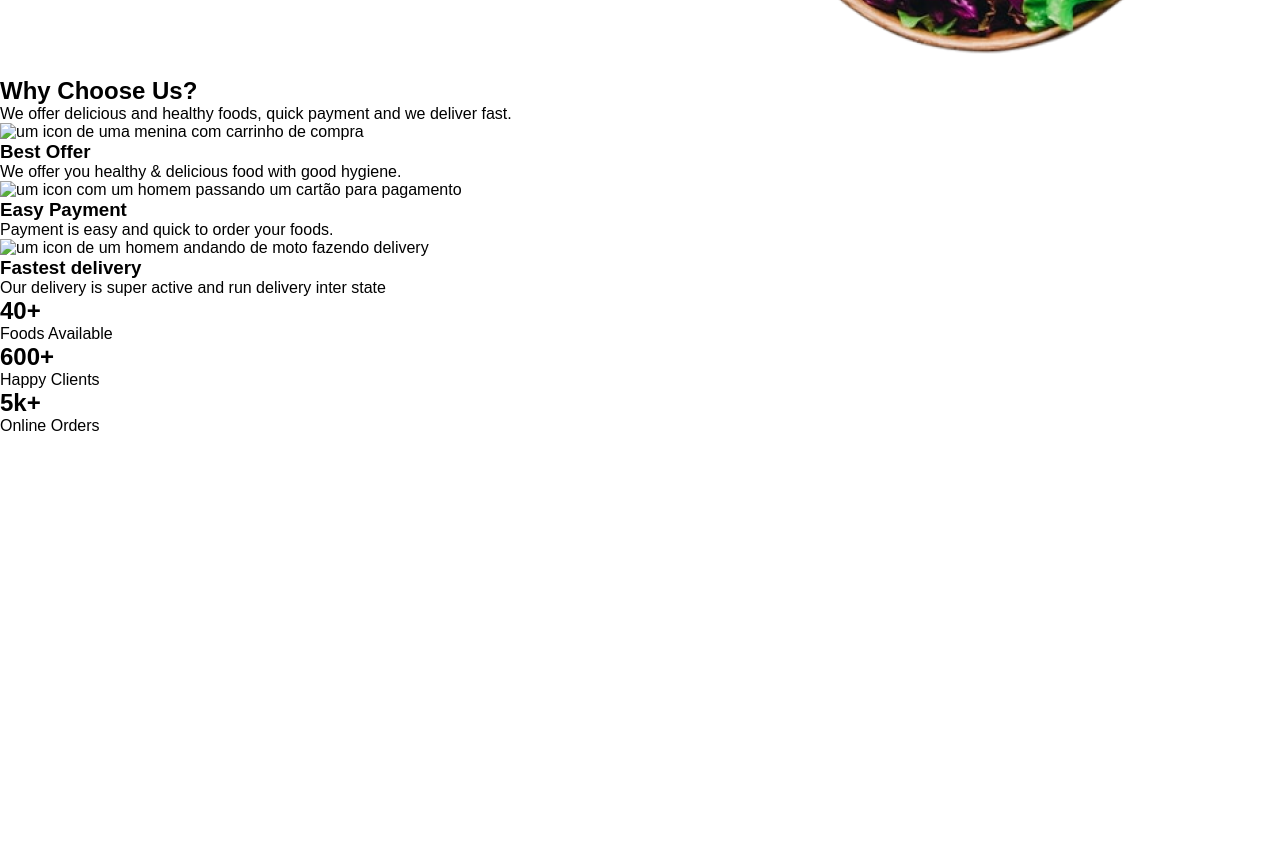
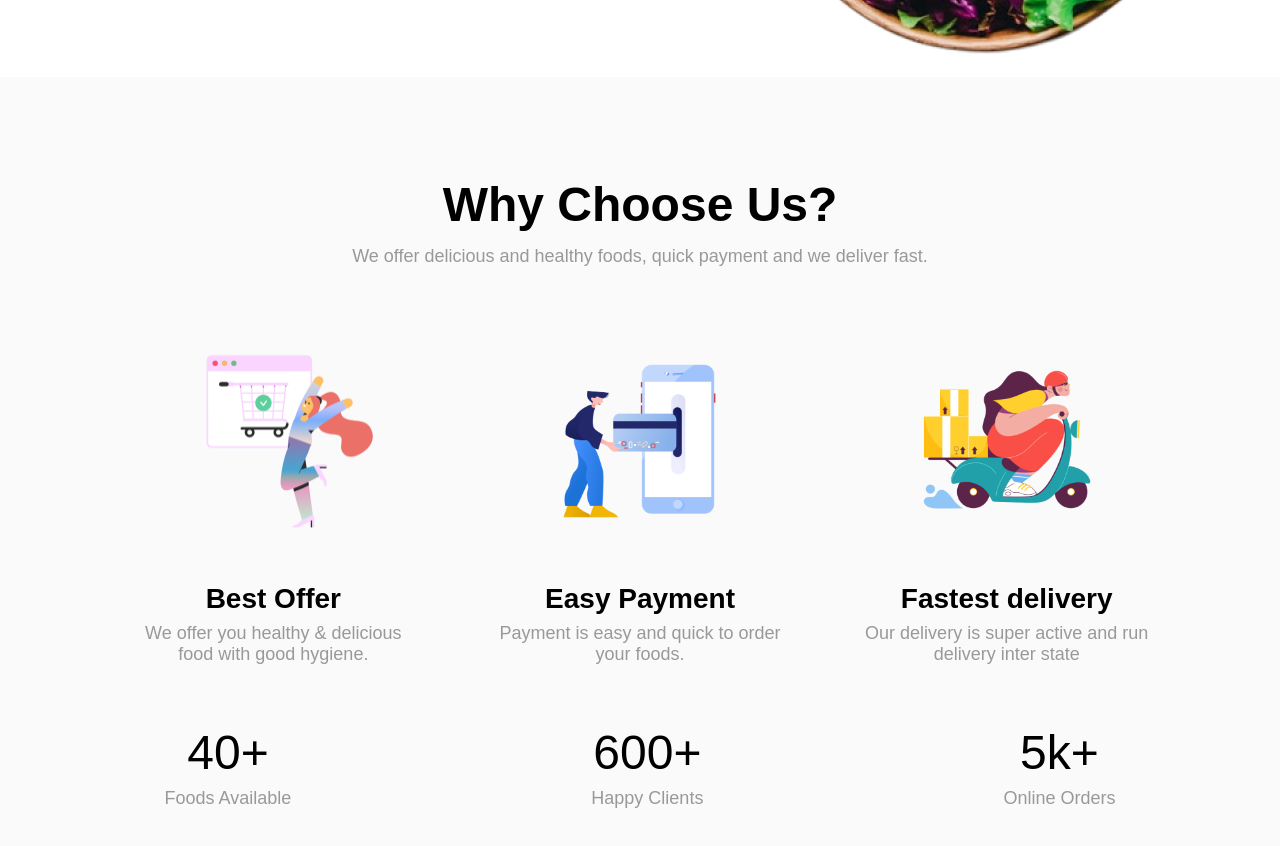
Before and after one commit to itsmsarah/Quick-Food, a plain HTML site: page index.html in a window 1280 px wide. Shown: the part 582-1428 px from the top of the page. Before the commit the page ends 1017 px from the top, so only its background shows below. Drawn offline with Linux system fonts and the light colour scheme.

Commit message:
style:Style why choose us section in style.css

```diff
--- a/src/styles/style.css
+++ b/src/styles/style.css
@@ -83,8 +83,74 @@ main{
     padding: 16px 32px;
 
 }
-
 .img-main{
     width: 651px;
     height: 494px;
 }
+.why-choose-us{
+    background-color: var( --color--white--overlay);
+    padding: 100px;
+}
+.choose-us-title {
+    text-align: center;
+}
+.choose-us-title h2{
+    margin-bottom: 14px;
+    font-weight:bold;
+    font-size: var(--font--size--h2);
+}
+.choose-us-title p{
+  color: var( --color--neutral--grey);
+  font-size: var(--font--size--p);
+}
+.img-why-choose-us{
+    height: 216px;
+    width: 216px;
+}
+.article-choose-us{
+    width: 400px;
+    display: flex;
+    flex-direction: column;
+    align-items: center;
+}
+.article-choose-us img{
+    align-items: center;
+}
+.cards-why-choose{
+    display: flex;
+    justify-content: center;
+    margin-top: 60px;
+    gap:20px;
+}
+.article-choose-us h3{
+    text-align: center;
+    padding: 40px 18.5px  8px 18.5px;
+    font-size: var( --font--size--h3);
+}
+.article-choose-us p{
+    width: 290px;
+    margin: 0 auto;
+    text-align: center;
+    font-size: var(--font--size--p);
+    color: var(--color--neutral--grey);
+}
+.choose-us-stastics-container{
+    display: flex;
+    justify-content: center;
+    margin-top: 60px;
+    padding: 0px 18.5px  8px 18.5px;
+    align-items: center;
+    gap: 300px;
+}
+.choose-us-stastics-content h2{
+    text-align: center;
+    font-size: var(--font--size--h2);
+    font-weight: normal;
+    color: var(--color--neutral--black);
+}
+.choose-us-stastics-content p{
+    margin-top: 8px;
+    color: var(--color--neutral--grey);
+    font-size: var(--font--size--p);
+
+}
```
Also changed, not shown: src/assets/images/Delivery.png (added), src/assets/images/Online shopping order.png (added), src/assets/images/Payment processed.png (added).
